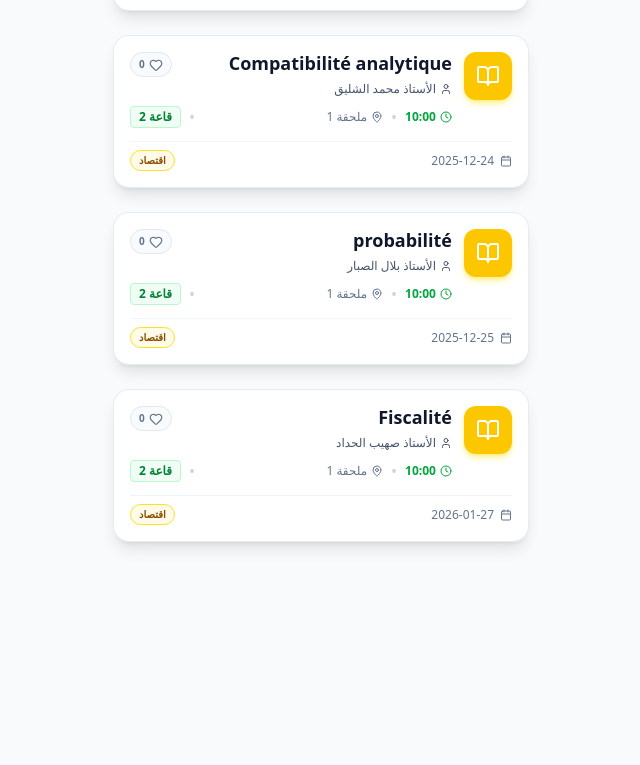
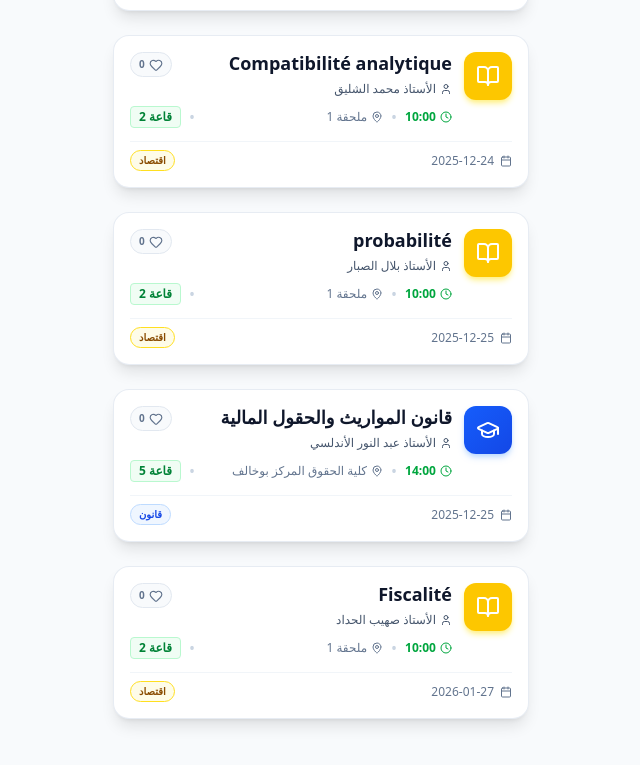
Before and after one commit to AbdellahBM/orema_courses, a Next.js app: page / in a window 1280 px wide. Shown: the part 1340-2105 px from the top of the page, without its empty margins (319-959 px from the left). Built offline with nearby package versions, Linux system fonts and the light colour scheme.

Commit message:
Add new inheritance law class session on Thursday at 14:00

```diff
--- a/app/home/data.ts
+++ b/app/home/data.ts
@@ -111,6 +111,18 @@ export const scheduleData: ClassSession[] = [
     category: "Economics",
     initialLikes: 0,
   },
+  {
+    id: "10",
+    subject: "قانون المواريث والحقول المالية",
+    day: "الخميس",
+    date: "2025-12-25",
+    time: "14:00",
+    location: "كلية الحقوق المركز بوخالف",
+    room: "5",
+    professor: "الأستاذ عبد النور الأندلسي",
+    category: "Law",
+    initialLikes: 0,
+  },
 
   // Saturday - Jan 27, 2026
   {
```
